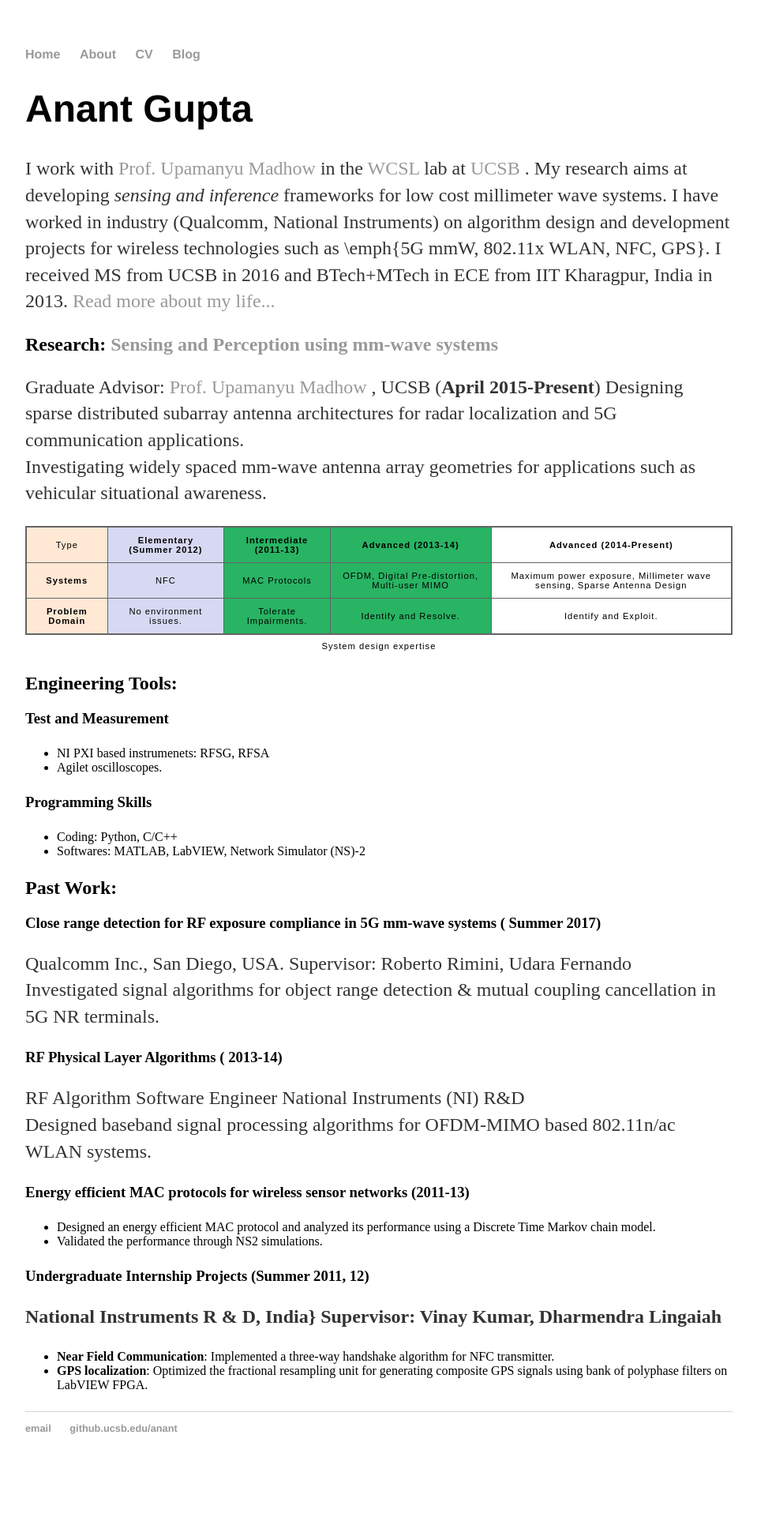
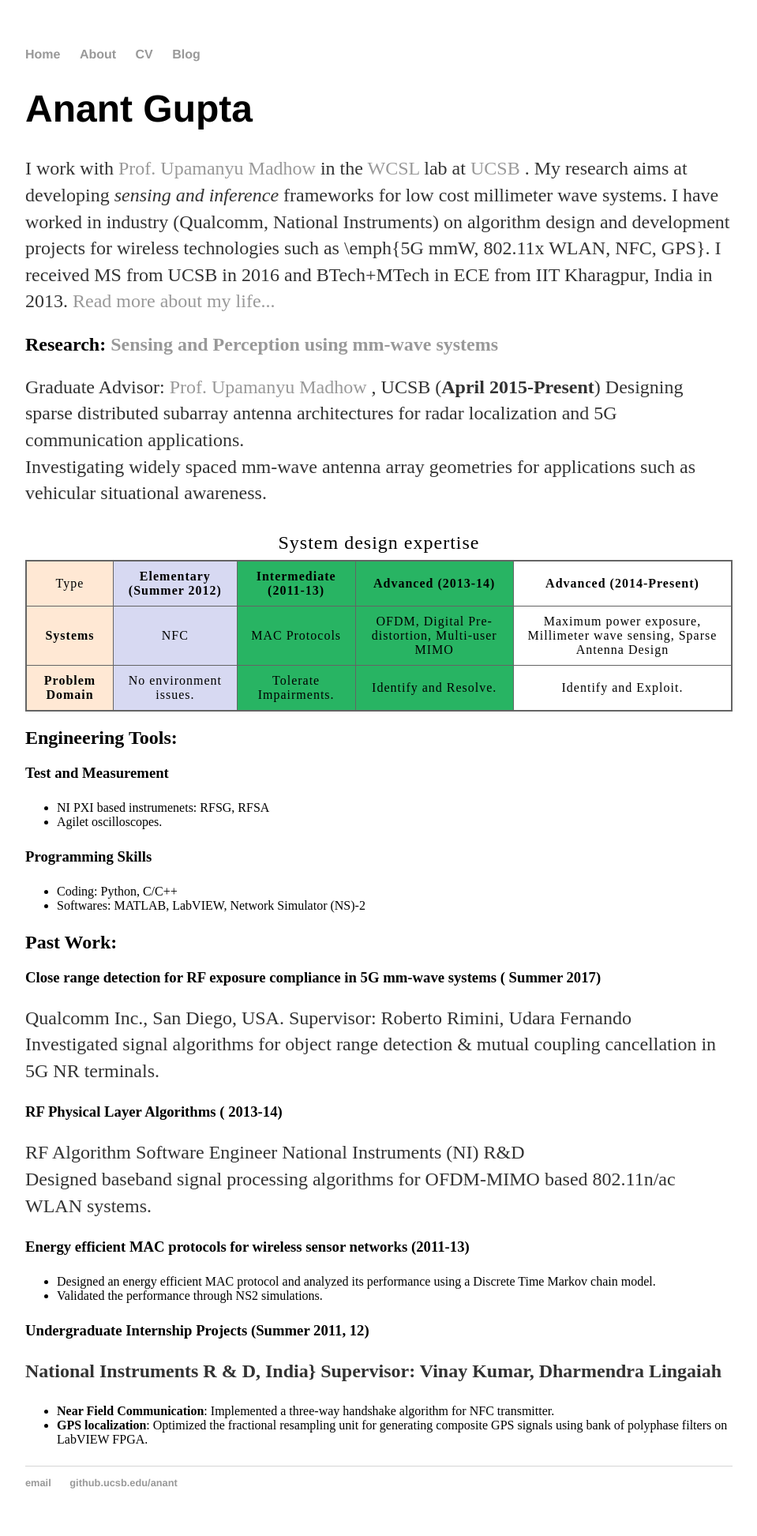
Before and after one commit to anantgupt/anantgupt.github.io, a Jekyll site: the page built from index.html, in a window 1280 px wide. Shown: the whole page at 79% size, without its empty margins (160-1119 px from the left). Built offline with Jekyll 4.4.1, drawn with Linux system fonts in a browser that asks for light colours; before the commit the page ends 1876 px from its top, so only the background shows below that.

Commit message:
Update main.css

```diff
--- a/css/main.css
+++ b/css/main.css
@@ -54,15 +54,15 @@ ul.posts li {
 
 caption {
     padding: 8px;
-    caption-side: bottom;
+    caption-side: top;
+    font-size: 1.5em;
 }
 
 table {
     border-collapse: collapse;
     border: 2px solid rgb(100, 100, 100);
     letter-spacing: 1px;
-    font-family: sans-serif;
-    font-size: .7rem;
+    font-size: 1em;
 }
 
 td,
```
